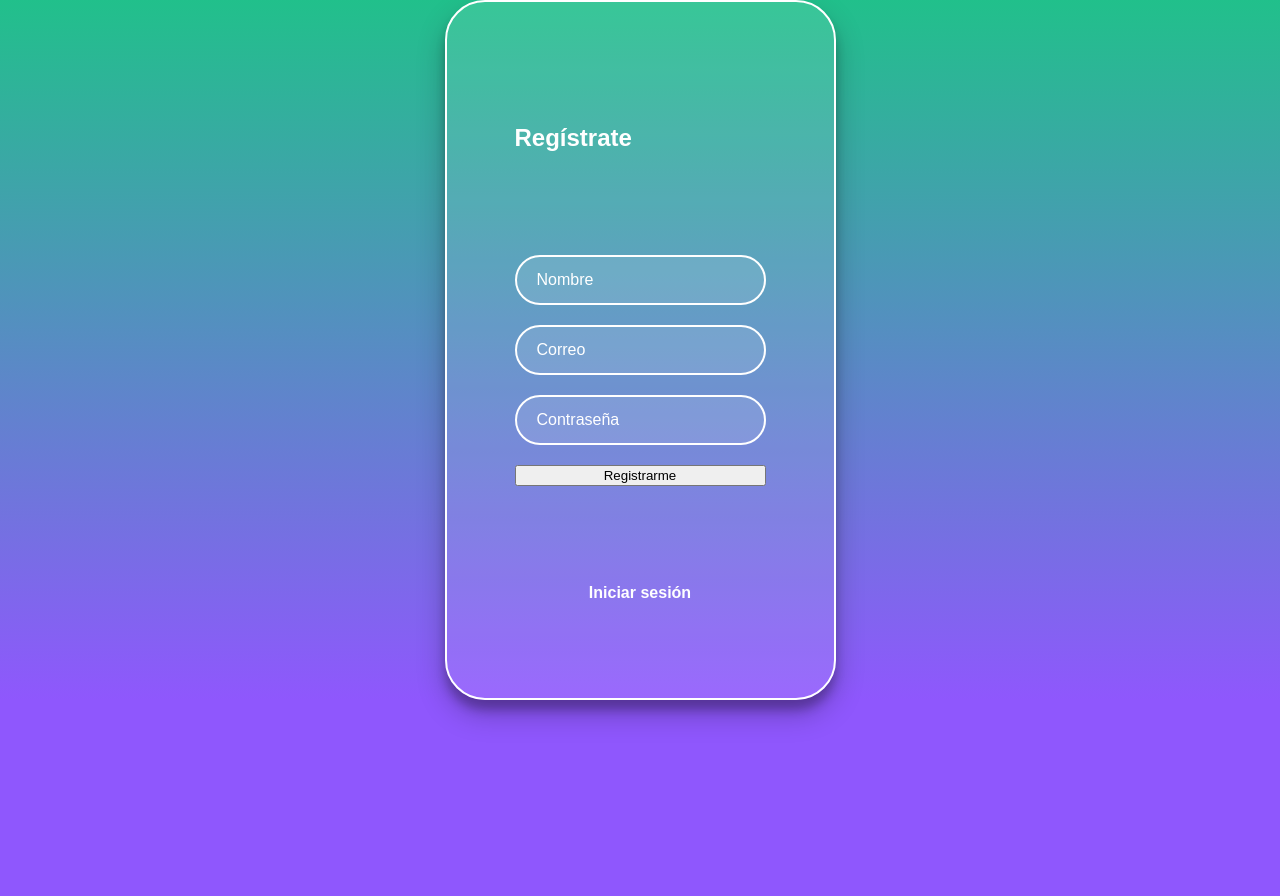
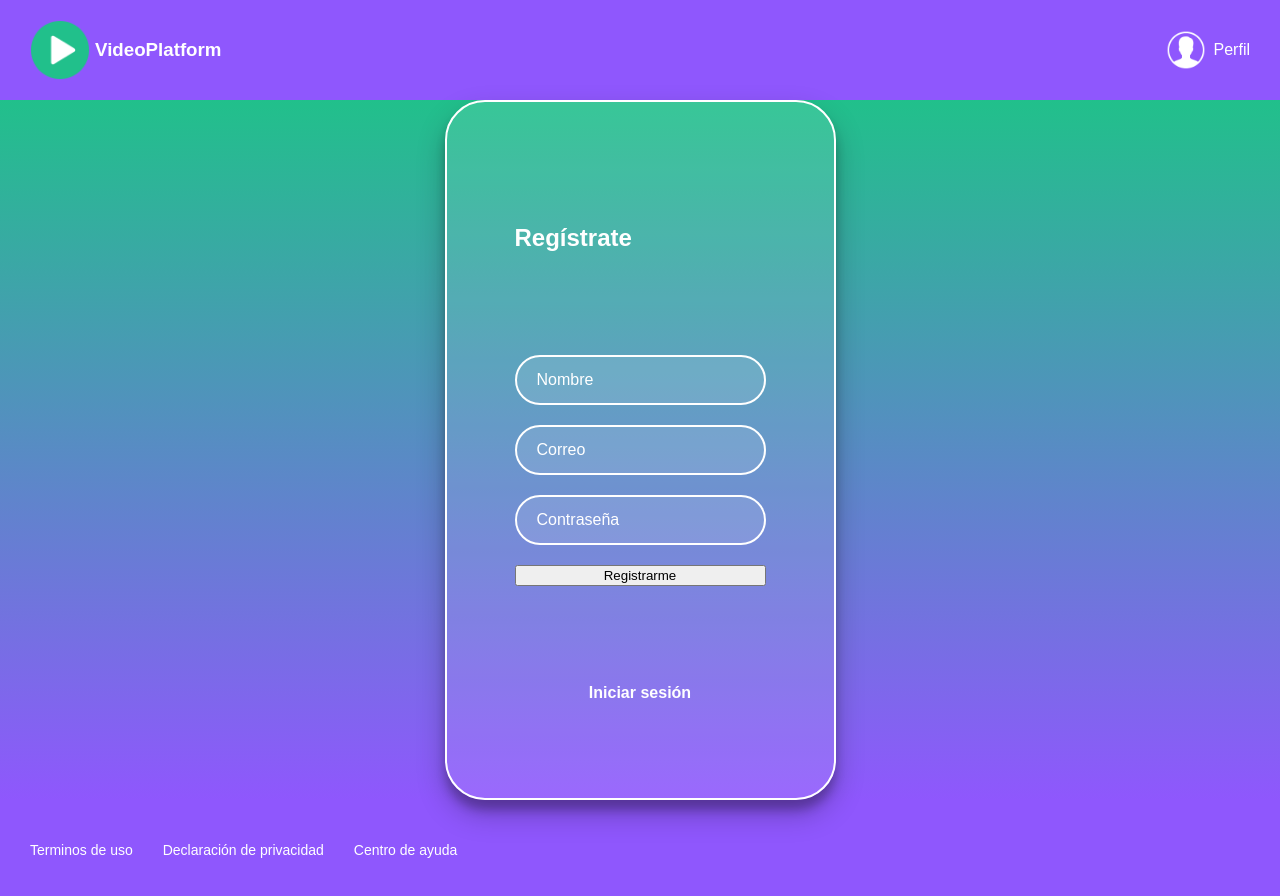
Before and after one commit to josemunozr/video-platform-spa, a React app: page /register in a window 1280 px wide. Shown: the top 896 px of the page. Before the commit the page ends 800 px from the top, so only its background shows below. Built offline with nearby package versions, Linux system fonts and the light colour scheme; a web font is replaced by a local one.

Commit message:
add Link form links into platform

```diff
--- a/src/assets/styles/components/Header.scss
+++ b/src/assets/styles/components/Header.scss
@@ -7,6 +7,10 @@
   justify-content: space-between;
   top: 0px;
   width: 100%;
+  a {
+    text-decoration: none;
+    color: white;
+  }
   &__logo {
     margin-left: 30px;
     display: flex;
--- a/src/components/Header.jsx
+++ b/src/components/Header.jsx
@@ -1,10 +1,12 @@
 import React from 'react';
+import { Link } from 'react-router-dom';
 import '../assets/styles/components/Header.scss';
 import playIcon from '../assets/statics/play-icon.png';
 import userIcon from '../assets/statics/user-icon.png';
 
 const Header = () => (
   <header className='header'>
+    <Link to='/'>
       <div className='header__logo'>
         <img className='header__img' src={playIcon} alt='Video Platform' />
         <h3>
@@ -12,6 +14,7 @@ const Header = () => (
           <strong>Platform</strong>
         </h3>
       </div>
+    </Link>
     <div className='header__menu'>
       <div className='header__menu--profile'>
         <img src={userIcon} alt='' />
@@ -19,17 +22,9 @@ const Header = () => (
       </div>
       <ul>
         <li>
-          <a href='/components/login/login.html'>Login</a>
-        </li>
-        <li>
-          <a href='/buscador.html'>Buscador</a>
-        </li>
-        <li>
           <a href='/'>Cuenta</a>
         </li>
-        <li>
-          <a href='/'>Cerrar Sesión</a>
-        </li>
+        <Link to='/login'>Login</Link>
       </ul>
     </div>
   </header>
--- /dev/null
+++ b/src/components/Layout.jsx
@@ -0,0 +1,13 @@
+import React from 'react';
+import Header from './Header';
+import Footer from './Footer';
+
+const Layout = ({ children }) => (
+  <div className='App'>
+    <Header />
+    {children}
+    <Footer />
+  </div>
+);
+
+export default Layout;
--- a/src/containers/Home.jsx
+++ b/src/containers/Home.jsx
@@ -1,10 +1,8 @@
 import React from 'react';
-import Header from '../components/Header';
 import Search from '../components/Search';
 import Categories from '../components/Categories';
 import Carousel from '../components/Carousel';
 import CarouselItem from '../components/CarouselItem';
-import Footer from '../components/Footer';
 import useInitialState from '../hooks/useInitialState';
 import '../assets/styles/App.scss';
 
@@ -12,8 +10,7 @@ const Home = () => {
   const API = 'http://localhost:3000/initialState';
   const initialState = useInitialState(API);
   return (
-    <div className='App'>
-      <Header />
+    <>
       <Search />
       {initialState.mylist.length !== 0 && (
         <Categories title='Mis Lista'>
@@ -42,9 +39,7 @@ const Home = () => {
           </Carousel>
         </Categories>
       )}
-
-      <Footer />
-    </div>
+    </>
   );
 };
 export default Home;
--- a/src/containers/Login.jsx
+++ b/src/containers/Login.jsx
@@ -1,4 +1,5 @@
 import React from 'react';
+import { Link } from 'react-router-dom';
 import googleIcon from '../assets/statics/google-icon.png';
 import twitterIcon from '../assets/statics/twitter-icon.png';
 import '../assets/styles/components/Login.scss';
@@ -33,7 +34,7 @@ const Login = () => (
       </section>
       <p className='login__container--register'>
         No tienes ninguna cuenta
-        <a href='../registro/registro.html'>Regístrate</a>
+        <Link to='/register'>Regístrate</Link>
       </p>
     </section>
   </section>
--- a/src/containers/Register.jsx
+++ b/src/containers/Register.jsx
@@ -1,4 +1,5 @@
 import React from 'react';
+import { Link } from 'react-router-dom';
 import '../assets/styles/components/Register.scss';
 
 const Register = () => (
@@ -14,7 +15,7 @@ const Register = () => (
         </button>
       </form>
       <p className='registro__container--register'>
-        <a href='../login/login.html'>Iniciar sesión</a>
+        <Link to='/login'>Iniciar sesión</Link>
       </p>
     </section>
   </section>
--- a/src/routers/App.js
+++ b/src/routers/App.js
@@ -4,15 +4,18 @@ import Home from '../containers/Home';
 import Login from '../containers/Login';
 import Register from '../containers/Register';
 import NotFound from '../containers/NotFound';
+import Layout from '../components/Layout';
 
 const App = () => (
   <Router>
+    <Layout>
       <Switch>
         <Route exact path='/' component={Home} />
         <Route exact path='/login' component={Login} />
         <Route exact path='/register' component={Register} />
         <Route component={NotFound} />
       </Switch>
+    </Layout>
   </Router>
 );
 
```
Lines whose indentation alone changed are shown as unchanged.
